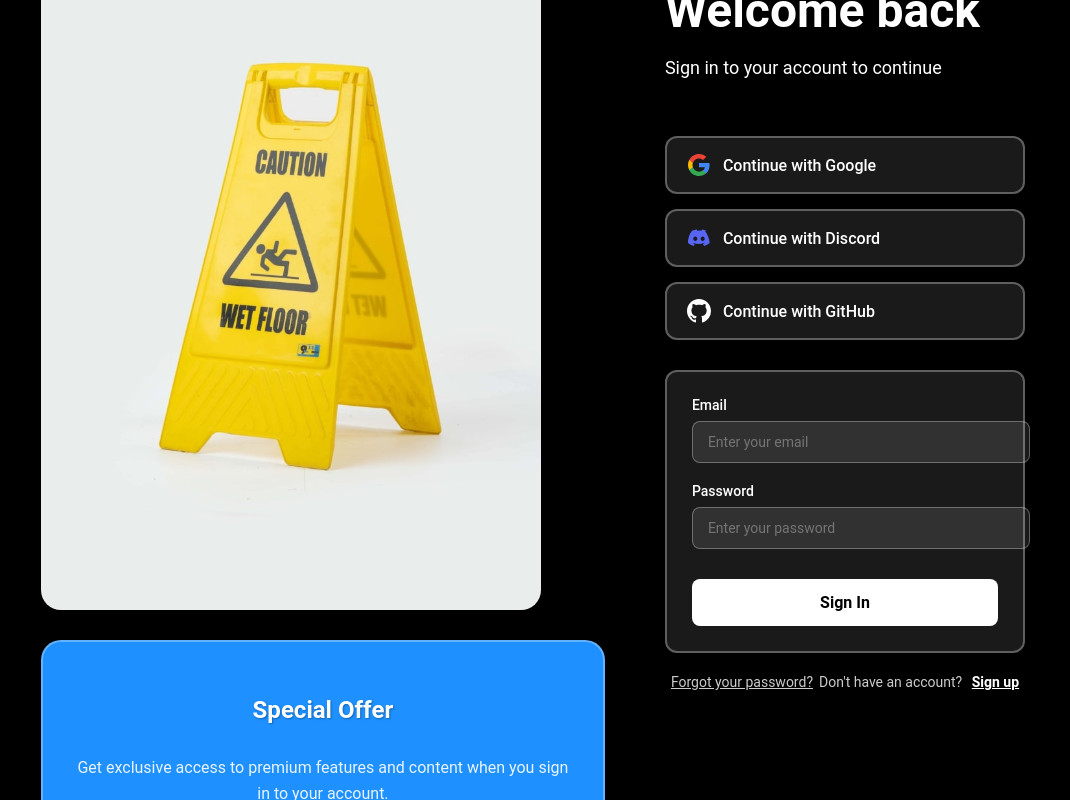
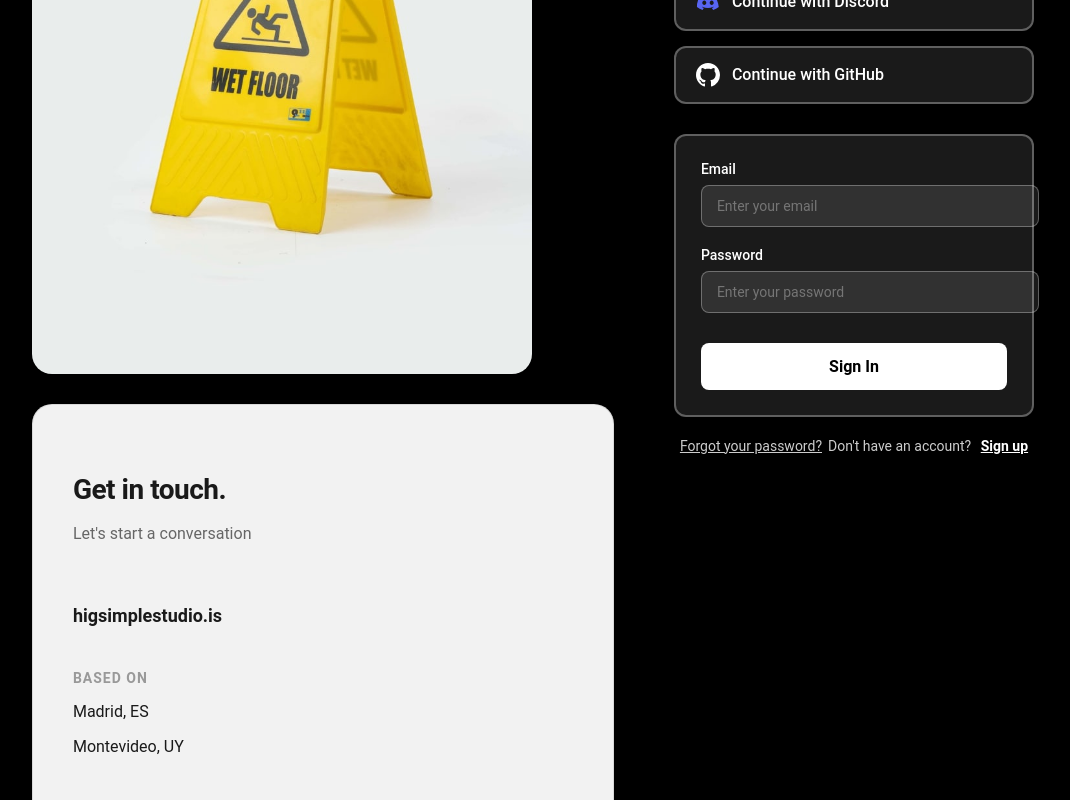
Before and after one commit to vinividivicilala/lolo, a Next.js app in the folder faq/: page /signin in a window 1280 px wide. Shown: the whole page, without its empty margins (107-1177 px from the left). Built offline with nearby package versions, Linux system fonts and the light colour scheme.

Commit message:
Update page.tsx

```diff
--- a/faq/app/signin/page.tsx
+++ b/faq/app/signin/page.tsx
@@ -59,93 +59,218 @@ export default function SignInPage({ onClose, onSwitchToSignUp, onSwitchToForgot
             }}
           />
 
-          {/* Card Design - Besar ke atas, bawah, dan samping */}
+          {/* Card Design - Mirip dengan contoh di foto */}
           <div
             style={{
               width: '500px',
-              padding: '30px',
-              backgroundColor: '#1E90FF', // Warna biru stabilo
+              padding: '40px',
+              backgroundColor: 'rgba(255, 255, 255, 0.95)',
               borderRadius: '20px',
-              boxShadow: '0 10px 30px rgba(0,0,0,0.3)',
-              border: '2px solid rgba(255, 255, 255, 0.3)',
+              boxShadow: '0 10px 30px rgba(0,0,0,0.2)',
+              border: '1px solid rgba(0, 0, 0, 0.1)',
               display: 'flex',
               flexDirection: 'column',
-              alignItems: 'center',
-              justifyContent: 'center',
-              textAlign: 'center',
+              gap: '25px',
             }}
           >
+            {/* Header Section */}
+            <div>
               <h3
                 style={{
                   fontFamily: "'Roboto', sans-serif",
-                fontSize: '24px',
+                  fontSize: '28px',
                   fontWeight: 'bold',
-                color: '#ffffff',
-                marginBottom: '15px',
-                textShadow: '1px 1px 2px rgba(0,0,0,0.3)',
+                  color: '#1a1a1a',
+                  marginBottom: '8px',
+                  letterSpacing: '-0.5px',
                 }}
               >
-              Special Offer
+                Get in touch.
               </h3>
               <p
                 style={{
                   fontFamily: "'Roboto', sans-serif",
                   fontSize: '16px',
-                color: '#ffffff',
-                lineHeight: '1.6',
-                marginBottom: '20px',
-                opacity: '0.9',
+                  color: '#666666',
+                  lineHeight: '1.5',
                 }}
               >
-              Get exclusive access to premium features and content when you sign in to your account.
+                Let's start a conversation
+              </p>
+            </div>
+
+            {/* Email Section */}
+            <div>
+              <p
+                style={{
+                  fontFamily: "'Roboto', sans-serif",
+                  fontSize: '18px',
+                  fontWeight: '600',
+                  color: '#1a1a1a',
+                  marginBottom: '5px',
+                }}
+              >
+                higsimplestudio.is
+              </p>
+            </div>
+
+            {/* Locations Section */}
+            <div>
+              <p
+                style={{
+                  fontFamily: "'Roboto', sans-serif",
+                  fontSize: '14px',
+                  fontWeight: '600',
+                  color: '#999999',
+                  marginBottom: '10px',
+                  textTransform: 'uppercase',
+                  letterSpacing: '1px',
+                }}
+              >
+                Based on
+              </p>
+              <p
+                style={{
+                  fontFamily: "'Roboto', sans-serif",
+                  fontSize: '16px',
+                  color: '#1a1a1a',
+                  marginBottom: '5px',
+                }}
+              >
+                Madrid, ES
+              </p>
+              <p
+                style={{
+                  fontFamily: "'Roboto', sans-serif",
+                  fontSize: '16px',
+                  color: '#1a1a1a',
+                }}
+              >
+                Montevideo, UY
+              </p>
+            </div>
+
+            {/* Social Media Section */}
+            <div>
+              <p
+                style={{
+                  fontFamily: "'Roboto', sans-serif",
+                  fontSize: '14px',
+                  fontWeight: '600',
+                  color: '#999999',
+                  marginBottom: '15px',
+                  textTransform: 'uppercase',
+                  letterSpacing: '1px',
+                }}
+              >
+                Follow us
               </p>
               <div
                 style={{
                   display: 'flex',
-                gap: '10px',
-                flexWrap: 'wrap',
-                justifyContent: 'center',
+                  flexDirection: 'column',
+                  gap: '8px',
                 }}
               >
                 <span
                   style={{
-                  padding: '8px 16px',
-                  backgroundColor: 'rgba(255, 255, 255, 0.2)',
-                  borderRadius: '20px',
-                  color: '#ffffff',
-                  fontSize: '14px',
                     fontFamily: "'Roboto', sans-serif",
-                  fontWeight: '500',
+                    fontSize: '16px',
+                    color: '#1a1a1a',
+                    cursor: 'pointer',
+                    transition: 'color 0.3s ease',
+                  }}
+                  onMouseEnter={(e) => {
+                    e.currentTarget.style.color = '#666666';
+                  }}
+                  onMouseLeave={(e) => {
+                    e.currentTarget.style.color = '#1a1a1a';
                   }}
                 >
-                Premium Features
+                  dribbble
                 </span>
                 <span
                   style={{
-                  padding: '8px 16px',
-                  backgroundColor: 'rgba(255, 255, 255, 0.2)',
-                  borderRadius: '20px',
-                  color: '#ffffff',
-                  fontSize: '14px',
                     fontFamily: "'Roboto', sans-serif",
-                  fontWeight: '500',
+                    fontSize: '16px',
+                    color: '#1a1a1a',
+                    cursor: 'pointer',
+                    transition: 'color 0.3s ease',
+                  }}
+                  onMouseEnter={(e) => {
+                    e.currentTarget.style.color = '#666666';
+                  }}
+                  onMouseLeave={(e) => {
+                    e.currentTarget.style.color = '#1a1a1a';
                   }}
                 >
-                Exclusive Content
+                  linkedin
                 </span>
                 <span
                   style={{
-                  padding: '8px 16px',
-                  backgroundColor: 'rgba(255, 255, 255, 0.2)',
-                  borderRadius: '20px',
-                  color: '#ffffff',
-                  fontSize: '14px',
                     fontFamily: "'Roboto', sans-serif",
-                  fontWeight: '500',
+                    fontSize: '16px',
+                    color: '#1a1a1a',
+                    cursor: 'pointer',
+                    transition: 'color 0.3s ease',
+                  }}
+                  onMouseEnter={(e) => {
+                    e.currentTarget.style.color = '#666666';
+                  }}
+                  onMouseLeave={(e) => {
+                    e.currentTarget.style.color = '#1a1a1a';
                   }}
                 >
-                24/7 Support
+                  instagram
                 </span>
+                <span
+                  style={{
+                    fontFamily: "'Roboto', sans-serif",
+                    fontSize: '16px',
+                    color: '#1a1a1a',
+                    cursor: 'pointer',
+                    transition: 'color 0.3s ease',
+                  }}
+                  onMouseEnter={(e) => {
+                    e.currentTarget.style.color = '#666666';
+                  }}
+                  onMouseLeave={(e) => {
+                    e.currentTarget.style.color = '#1a1a1a';
+                  }}
+                >
+                  twitter
+                </span>
+              </div>
+            </div>
+
+            {/* Footer Section */}
+            <div
+              style={{
+                marginTop: '20px',
+                paddingTop: '25px',
+                borderTop: '1px solid rgba(0, 0, 0, 0.1)',
+              }}
+            >
+              <p
+                style={{
+                  fontFamily: "'Roboto', sans-serif",
+                  fontSize: '16px',
+                  fontWeight: 'bold',
+                  color: '#1a1a1a',
+                  marginBottom: '8px',
+                }}
+              >
+                Simple Studio*
+              </p>
+              <p
+                style={{
+                  fontFamily: "'Roboto', sans-serif",
+                  fontSize: '12px',
+                  color: '#999999',
+                }}
+              >
+                © 2025 Simple Studio LLC. All Rights Reserved
+              </p>
             </div>
           </div>
         </div>
```
Lines whose indentation alone changed are shown as unchanged.
